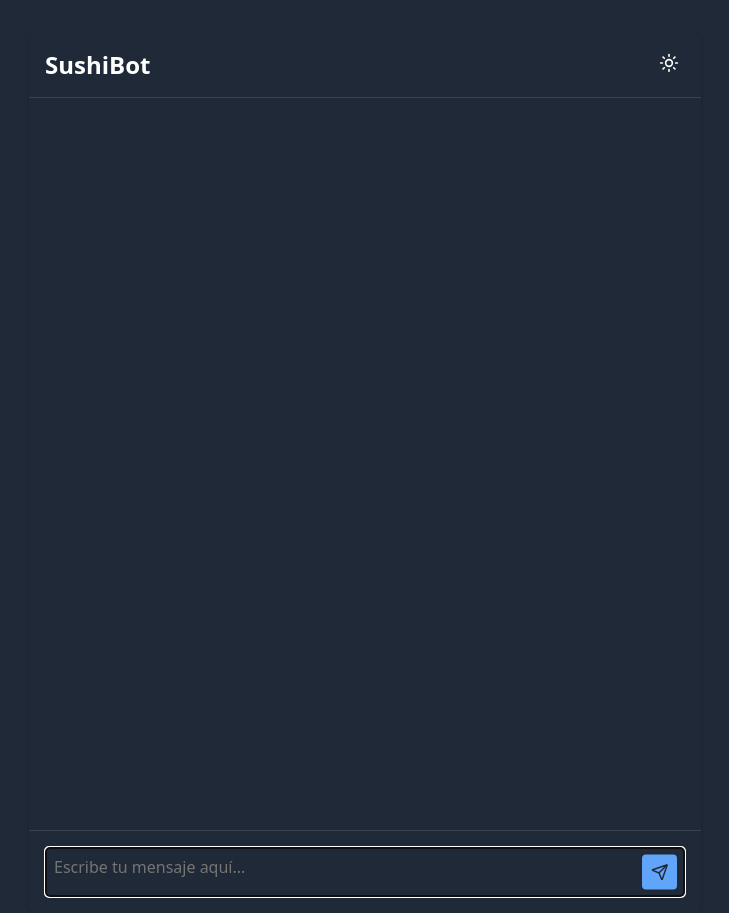
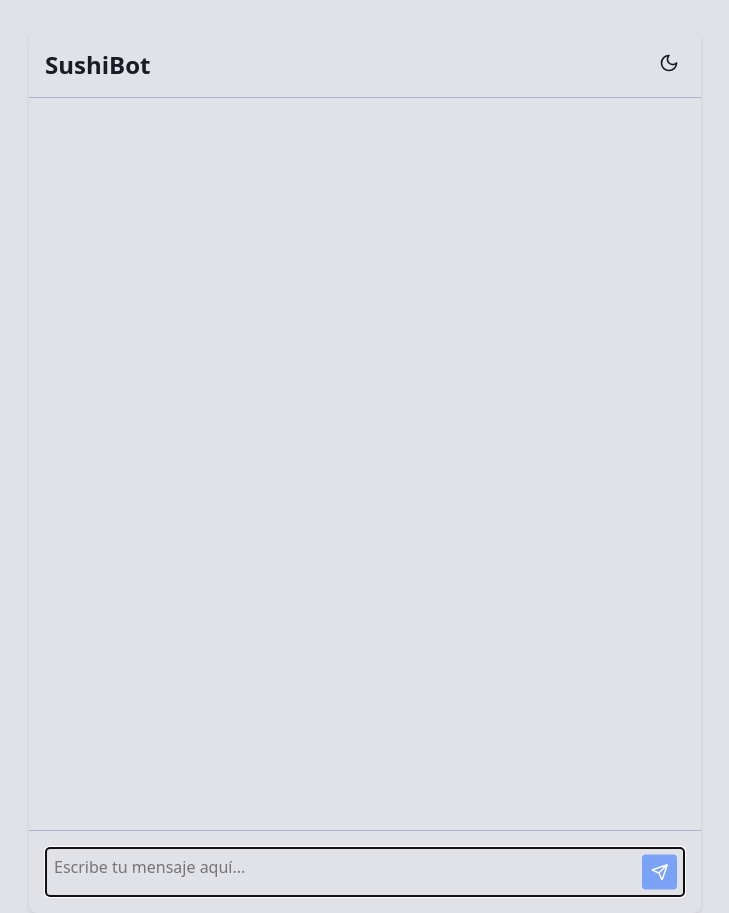
Before and after one commit to jfmisuraca/sushibot, a Next.js app: page / in a window 1280 px wide. Shown: the whole page, without its empty margins (275-1004 px from the left). Built offline with nearby package versions, Linux system fonts and the light colour scheme.

Commit message:
cambio de tema a tokyo night

```diff
--- a/app/contexts/ThemeContext.tsx
+++ b/app/contexts/ThemeContext.tsx
@@ -26,7 +26,7 @@ export const ThemeProvider: React.FC<{ children: React.ReactNode }> = ({ childre
     const isNightInArgentina = () => {
       const argentinaTime = new Date().toLocaleString('en-US', { timeZone: 'America/Argentina/Buenos_Aires' })
       const hour = new Date(argentinaTime).getHours()
-      return hour >= 18 || hour < 6
+      return hour >= 20 || hour <= 6
     }
 
     const prefersDarkMode = window.matchMedia && window.matchMedia('(prefers-color-scheme: dark)').matches
--- a/styles/chat.css
+++ b/styles/chat.css
@@ -1,38 +1,39 @@
 :root {
-  --background: #ffffff;
-  --foreground: #000000;
-  --primary: #3b82f6;
+  --background: #e1e2e7;
+  --foreground: #1a1b26;
+  --primary: #7aa2f7;
   --primary-foreground: #ffffff;
-  --secondary: #f3f4f6;
-  --secondary-foreground: #1f2937;
-  --accent: #60a5fa;
+  --secondary: #c0caf5;
+  --secondary-foreground: #1a1b26;
+  --accent: #bb9af7;
   --accent-foreground: #ffffff;
-  --muted: #f3f4f6;
-  --muted-foreground: #6b7280;
+  --muted: #dcdfe4;
+  --muted-foreground: #4f5668;
   --card: #ffffff;
-  --card-foreground: #000000;
-  --border: #e5e7eb;
-  --input: #e5e7eb;
-  --ring: #3b82f6;
+  --card-foreground: #1a1b26;
+  --border: #a9b1d6;
+  --input: #c0caf5;
+  --ring: #7aa2f7;
 }
 
 .dark {
-  --background: #1f2937;
-  --foreground: #ffffff;
-  --primary: #60a5fa;
-  --primary-foreground: #1f2937;
-  --secondary: #374151;
-  --secondary-foreground: #e5e7eb;
-  --accent: #3b82f6;
-  --accent-foreground: #1f2937;
-  --muted: #374151;
-  --muted-foreground: #9ca3af;
-  --card: #1f2937;
-  --card-foreground: #ffffff;
-  --border: #374151;
-  --input: #374151;
-  --ring: #60a5fa;
+  --background: #1a1b26;
+  --foreground: #c0caf5;
+  --primary: #7aa2f7;
+  --primary-foreground: #1a1b26;
+  --secondary: #2e3440;
+  --secondary-foreground: #a9b1d6;
+  --accent: #bb9af7;
+  --accent-foreground: #1a1b26;
+  --muted: #1f2335;
+  --muted-foreground: #7c85a1;
+  --card: #24283b;
+  --card-foreground: #c0caf5;
+  --border: #3b4261;
+  --input: #3b4261;
+  --ring: #7aa2f7;
 }
+
 
 body {
   background-color: var(--background);
--- a/styles/globals.css
+++ b/styles/globals.css
@@ -1,37 +1,37 @@
 :root {
-  --background: #ffffff;
-  --foreground: #000000;
-  --primary: #3b82f6;
+  --background: #e1e2e7;
+  --foreground: #1a1b26;
+  --primary: #7aa2f7;
   --primary-foreground: #ffffff;
-  --secondary: #f3f4f6;
-  --secondary-foreground: #1f2937;
-  --accent: #60a5fa;
+  --secondary: #c0caf5;
+  --secondary-foreground: #1a1b26;
+  --accent: #bb9af7;
   --accent-foreground: #ffffff;
-  --muted: #f3f4f6;
-  --muted-foreground: #6b7280;
+  --muted: #dcdfe4;
+  --muted-foreground: #4f5668;
   --card: #ffffff;
-  --card-foreground: #000000;
-  --border: #e5e7eb;
-  --input: #e5e7eb;
-  --ring: #3b82f6;
+  --card-foreground: #1a1b26;
+  --border: #a9b1d6;
+  --input: #c0caf5;
+  --ring: #7aa2f7;
 }
 
 .dark {
-  --background: #1f2937;
-  --foreground: #ffffff;
-  --primary: #60a5fa;
-  --primary-foreground: #1f2937;
-  --secondary: #374151;
-  --secondary-foreground: #e5e7eb;
-  --accent: #3b82f6;
-  --accent-foreground: #1f2937;
-  --muted: #374151;
-  --muted-foreground: #9ca3af;
-  --card: #1f2937;
-  --card-foreground: #ffffff;
-  --border: #374151;
-  --input: #374151;
-  --ring: #60a5fa;
+  --background: #1a1b26;
+  --foreground: #c0caf5;
+  --primary: #7aa2f7;
+  --primary-foreground: #1a1b26;
+  --secondary: #2e3440;
+  --secondary-foreground: #a9b1d6;
+  --accent: #bb9af7;
+  --accent-foreground: #1a1b26;
+  --muted: #1f2335;
+  --muted-foreground: #7c85a1;
+  --card: #24283b;
+  --card-foreground: #c0caf5;
+  --border: #3b4261;
+  --input: #3b4261;
+  --ring: #7aa2f7;
 }
 
 body {
```
